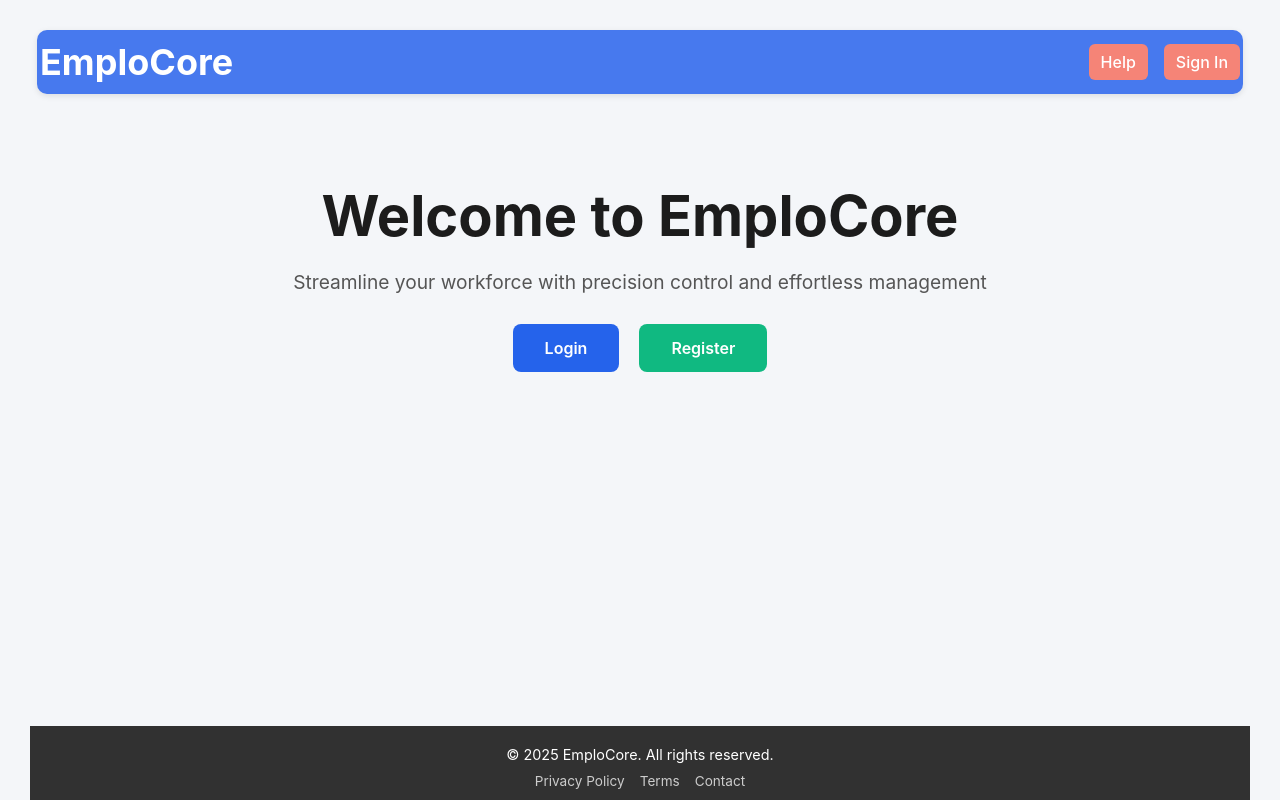
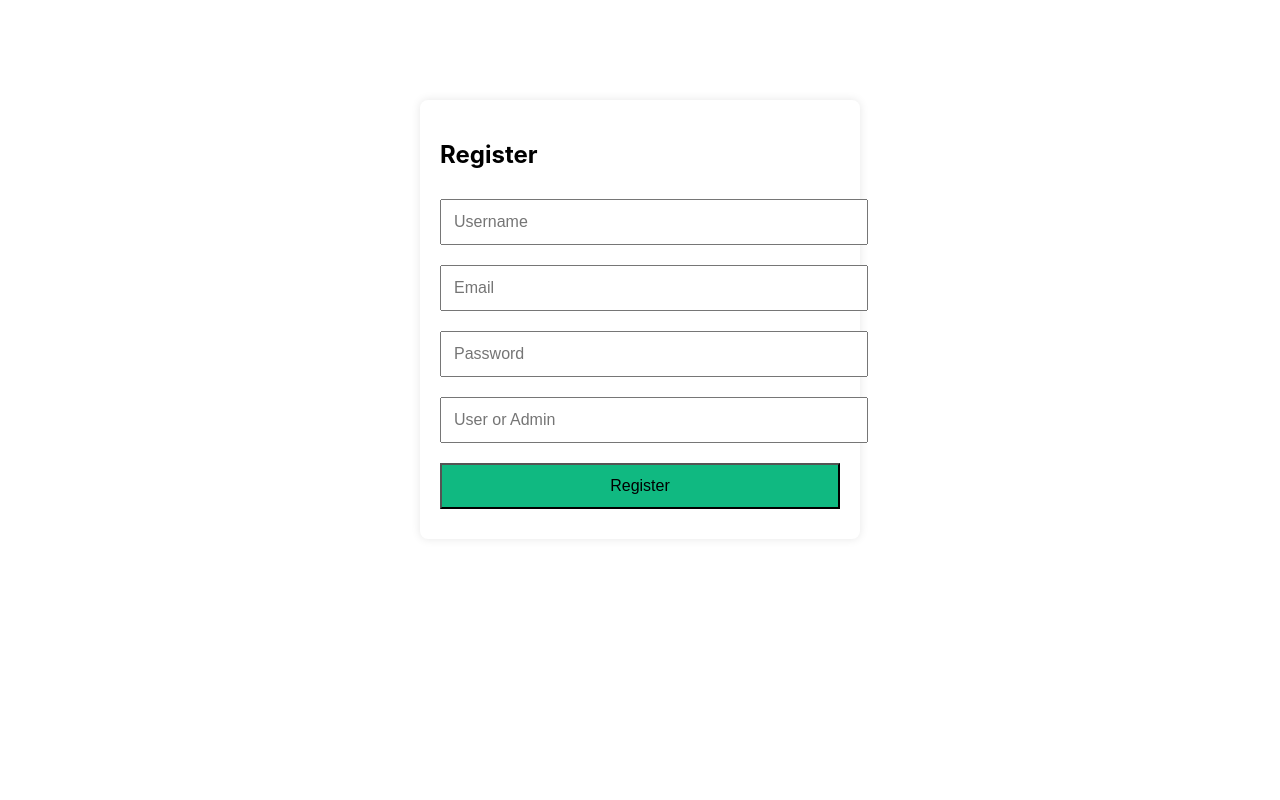
Before and after one commit to jmacoy52/employee-management-frontend, a React (Create React App) app in the folder client/: page /register in a window 1280 px wide. Built offline with nearby package versions, Linux system fonts and the light colour scheme.

Commit message:
connected login and register  button to the backend

```diff
--- a/client/package.json
+++ b/client/package.json
@@ -7,8 +7,10 @@
     "@testing-library/jest-dom": "^6.6.3",
     "@testing-library/react": "^16.3.0",
     "@testing-library/user-event": "^13.5.0",
+    "axios": "^1.9.0",
     "react": "^19.1.0",
     "react-dom": "^19.1.0",
+    "react-router-dom": "^7.6.1",
     "react-scripts": "5.0.1",
     "web-vitals": "^2.1.4"
   },
--- a/client/src/App.js
+++ b/client/src/App.js
@@ -1,13 +1,27 @@
 import React from "react";
+import { BrowserRouter as Router, Routes, Route } from "react-router-dom";
 import Home from "./components/Pages/Home";
+import Login from "./components/Pages/Auth/Login";
+import Register from "./components/Pages/Auth/Register";
+
+
 import './App.css';
 
 function App() {
   return (
-    <div className="App">
-      <Home />
-    </div>
+    <Router>
+
+      <Routes>
+        <Route path="/" element={<Home />} />
+        <Route path="/login" element={<Login />} />
+        <Route path="/register" element={<Register />} />
+        {/* Add more routes here like register, dashboard, etc. */}
+      </Routes>
+
+    </Router>
   );
 }
 
 export default App;
+// This App component serves as the main entry point for the application.
+// It sets up the router and defines the main routes for the application, including the Home and Login pages.
--- a/client/src/components/Pages/Auth/Login.css
+++ b/client/src/components/Pages/Auth/Login.css
@@ -0,0 +1,59 @@
+.login-container {
+  display: flex;
+  justify-content: center;
+  align-items: center;
+  height: 100vh;
+  background-color: #f0f2f5;
+}
+
+.login-form {
+  background-color: white;
+  padding: 40px;
+  border-radius: 10px;
+  box-shadow: 0 8px 16px rgba(0,0,0,0.1);
+  width: 100%;
+  max-width: 400px;
+}
+
+.login-form h2 {
+  text-align: center;
+  margin-bottom: 20px;
+  color: #1c1c1c;
+}
+
+.login-form input {
+  width: 100%;
+  padding: 12px;
+  margin-bottom: 16px;
+  border: 1px solid #ccc;
+  border-radius: 6px;
+  font-size: 1rem;
+}
+
+.login-btn {
+  width: 100%;
+  padding: 12px;
+  background-color: #2563eb;
+  color: white;
+  font-weight: bold;
+  border: none;
+  border-radius: 6px;
+  cursor: pointer;
+  transition: background-color 0.3s ease;
+}
+
+.login-btn:hover {
+  background-color: #bfcbf3;
+}
+
+.forgot {
+  margin-top: 12px;
+  text-align: center;
+  font-size: 0.9rem;
+}
+
+
+.error {
+  color: red;
+  margin-bottom: 10px;
+}
--- a/client/src/components/Pages/Auth/Login.js
+++ b/client/src/components/Pages/Auth/Login.js
@@ -0,0 +1,69 @@
+import React, { useState } from "react";
+import axios from "axios";
+import { useNavigate } from "react-router-dom";
+import "./Login.css";
+
+const Login = () => {
+  const navigate = useNavigate();
+  const [formData, setFormData] = useState({
+    email: "",
+    password: "",
+  });
+
+  const [error, setError] = useState("");
+
+  const handleChange = (e) => {
+    setFormData({
+      ...formData,
+      [e.target.name]: e.target.value,
+    });
+  };
+
+  const handleSubmit = async (e) => {
+    e.preventDefault();
+    setError("");
+    console.log("Login button clicked");
+
+    try {
+      const response = await axios.post("http://localhost:5000/api/users/login", formData);
+
+      if (response.status === 200) {
+        alert("Login successful!");
+
+        navigate("/dashboard"); //  Redirect after successful login
+
+      }
+    } catch (err) {
+      setError(err.response?.data?.error || "Login failed. Please try again.");
+      console.error(err.response?.data); // Log error for debugging
+    }
+  };
+
+  return (
+    <div className="auth-container">
+      <h2>Login</h2>
+      <form onSubmit={handleSubmit}>
+        <input
+          type="email"
+          name="email"
+          placeholder="Email"
+          value={formData.email}
+          onChange={handleChange}
+          required
+        />
+        <input
+          type="password"
+          name="password"
+          placeholder="Password"
+          value={formData.password}
+          onChange={handleChange}
+          required
+        />
+        {error && <p className="error">{error}</p>}
+        <button type="submit" className="btn-login">Login</button>
+      </form>
+    </div>
+  );
+};
+
+export default Login;
--- a/client/src/components/Pages/Auth/Register.css
+++ b/client/src/components/Pages/Auth/Register.css
@@ -0,0 +1,22 @@
+.auth-container {
+  max-width: 400px;
+  margin: auto;
+  margin-top: 100px;
+  padding: 20px;
+  background: white;
+  border-radius: 8px;
+  box-shadow: 0px 0px 10px rgba(0,0,0,0.1);
+}
+
+.auth-container input,
+.auth-container button {
+  width: 100%;
+  margin: 10px 0;
+  padding: 12px;
+  font-size: 16px;
+}
+
+.error {
+  color: red;
+  margin-bottom: 10px;
+}
--- a/client/src/components/Pages/Auth/Register.js
+++ b/client/src/components/Pages/Auth/Register.js
@@ -0,0 +1,85 @@
+import React, { useState } from "react";
+import axios from "axios";
+import { useNavigate } from "react-router-dom";
+import "./Register.css";
+
+const Register = () => {
+  const navigate = useNavigate();
+  const [formData, setFormData] = useState({
+    username: "",
+    email: "",
+    password: "",
+    role: "",
+  });
+
+  const [error, setError] = useState("");
+
+  const handleChange = (e) => {
+    setFormData({
+      ...formData,
+      [e.target.name]: e.target.value
+    });
+  };
+
+  const handleSubmit = async (e) => {
+    e.preventDefault();
+    setError("");
+    console.log("Register button clicked");
+
+    try {
+      const response = await axios.post("http://localhost:5000/api/users/register", formData);
+
+      if (response.status === 201) {
+        alert("Registration successful!");
+        navigate("/login"); // redirect to login
+      }
+    } catch (err) {
+      setError(err.response?.data?.error || "Registration failed. Try again."); // fix `.message` to `.error`
+      console.log(err.response?.data); // for debugging
+    }
+  };
+
+  return (
+    <div className="auth-container">
+      <h2>Register</h2>
+      <form onSubmit={handleSubmit}>
+        <input
+          type="text"
+          name="username"
+          placeholder="Username"
+          value={formData.username}
+          onChange={handleChange}
+          required
+        />
+        <input
+          type="email"
+          name="email"
+          placeholder="Email"
+          value={formData.email}
+          onChange={handleChange}
+          required
+        />
+        <input
+          type="password"
+          name="password"
+          placeholder="Password"
+          value={formData.password}
+          onChange={handleChange}
+          required
+        />
+        <input
+          type="text"
+          name="role"
+          placeholder="User or Admin"
+          value={formData.role}
+          onChange={handleChange}
+          required
+        />
+        {error && <p className="error">{error}</p>}
+        <button type="submit" className="btn-register">Register</button>
+      </form>
+    </div>
+  );
+};
+
+export default Register;
--- a/client/src/components/Pages/Home.js
+++ b/client/src/components/Pages/Home.js
@@ -2,6 +2,7 @@ import React from "react";
 import Header from "../Header";
 import "./Home.css";
 import Footer from "../Footer";
+import { Link } from "react-router-dom";
 
 // This Home component serves as the landing page for the application.
 const Home = () => {
@@ -12,8 +13,8 @@ const Home = () => {
         <h1>Welcome to EmploCore</h1>
         <p>Streamline your workforce with precision control and effortless management</p>
         <div className="cta-buttons">
-          <a href="/login" className="btn-login">Login</a>
-          <a href="/register" className="btn-register">Register</a>
+          <Link to="/login" className="btn-login">Login</Link>
+          <Link to="/register" className="btn-register">Register</Link>
         </div>
       </div>
       <Footer />
```
Also changed, not shown: 1 other file (tests, documents, lock files or other folders).
